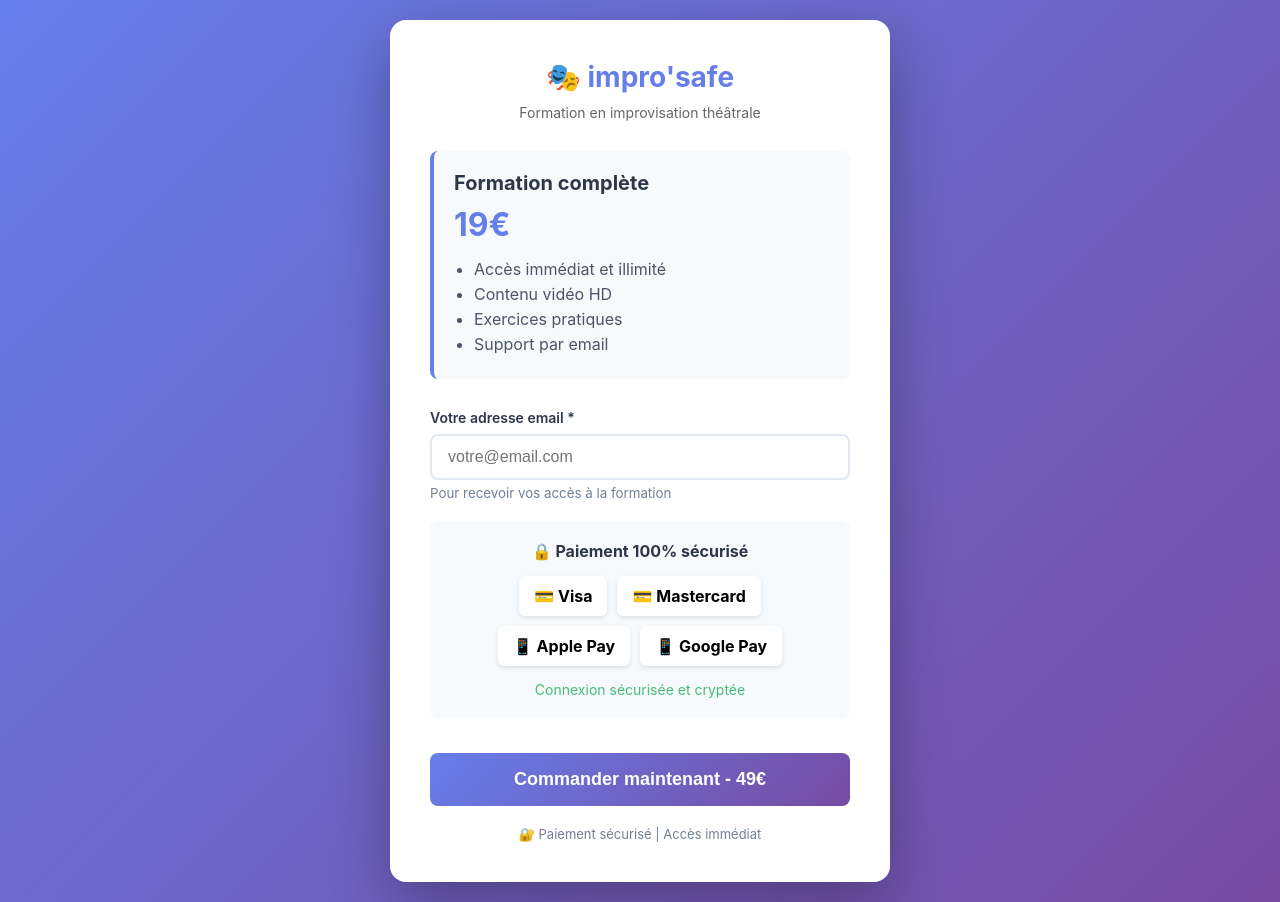
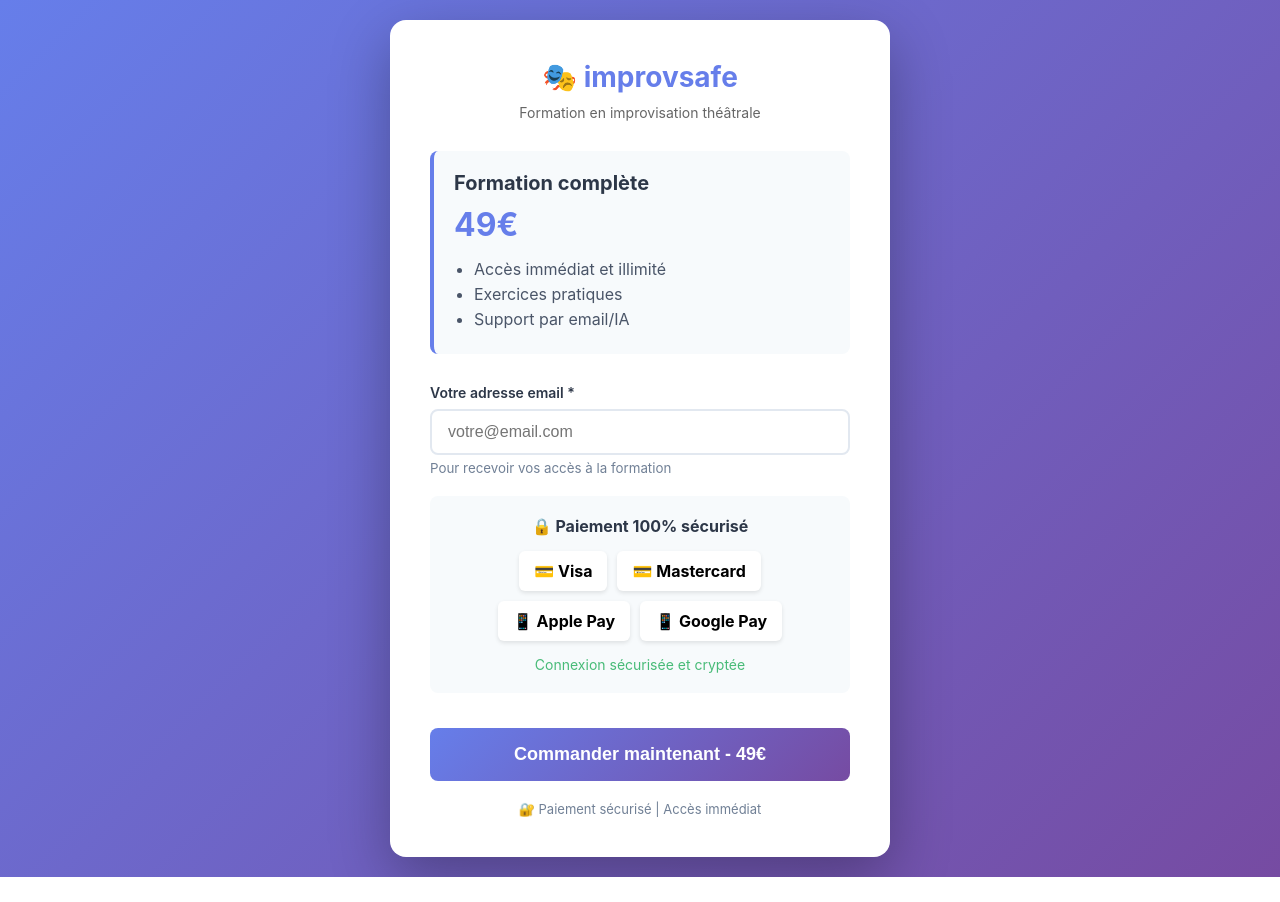
Before and after one commit to GhostPopular/paiement-improvsafe, a plain HTML site: page index.html in a window 1280 px wide. After the commit the page ends 877 px from the top, so only its background shows below. Drawn offline with Linux system fonts and the light colour scheme.

Commit message:
Update index.html

```diff
--- a/index.html
+++ b/index.html
@@ -3,7 +3,7 @@
 <head>
     <meta charset="UTF-8">
     <meta name="viewport" content="width=device-width, initial-scale=1.0">
-    <title>Paiement sécurisé - Formation impro'safe</title>
+    <title>Paiement sécurisé - Formation improvsafe</title>
     <style>
         * { margin: 0; padding: 0; box-sizing: border-box; }
         body {
@@ -69,18 +69,17 @@
 <body>
     <div class="container">
         <div class="logo">
-            <h1>🎭 impro'safe</h1>
+            <h1>🎭 improvsafe</h1>
             <p>Formation en improvisation théâtrale</p>
         </div>
 
         <div class="product-info">
             <h2>Formation complète</h2>
-            <div class="price">19€</div>
+            <div class="price">49€</div>
             <ul>
                 <li>Accès immédiat et illimité</li>
-                <li>Contenu vidéo HD</li>
                 <li>Exercices pratiques</li>
-                <li>Support par email</li>
+                <li>Support par email/IA</li>
             </ul>
         </div>
 
```
